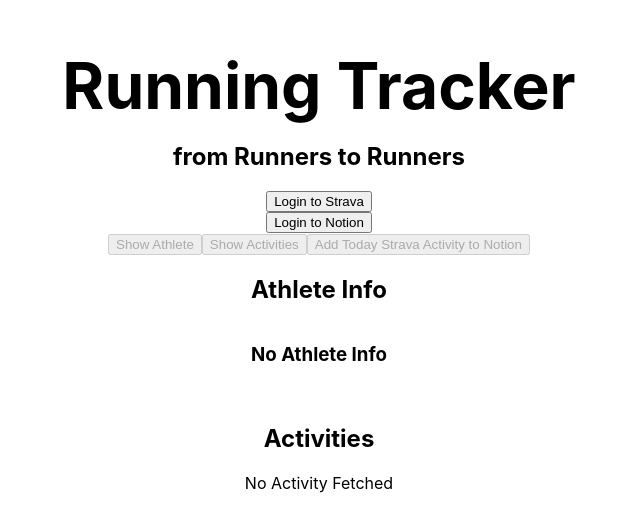
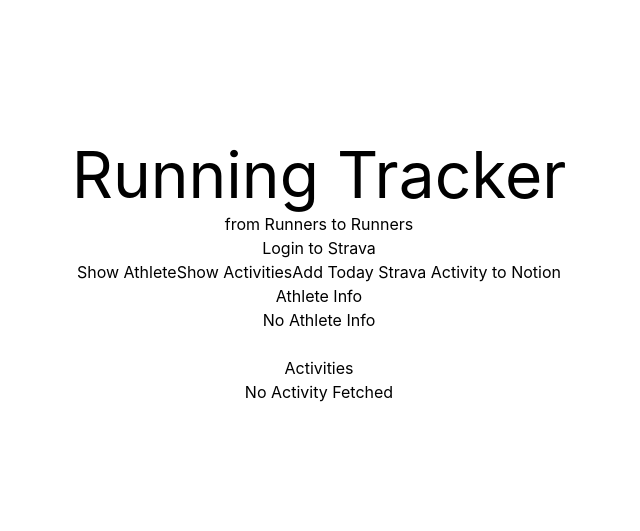
Before and after one commit to Am4teur/NotionStravaRunningTracker, a Next.js app: page / in a window 1280 px wide. Shown: the part 129-660 px from the top of the page, without its empty margins (321-961 px from the left). Built offline with nearby package versions, Linux system fonts and the light colour scheme.

Commit message:
Add tailwind to the project

```diff
--- a/package.json
+++ b/package.json
@@ -20,5 +20,10 @@
     "react-dom": "18.2.0",
     "strava-v3": "^2.1.0",
     "typescript": "4.9.3"
+  },
+  "devDependencies": {
+    "autoprefixer": "^10.4.13",
+    "postcss": "^8.4.20",
+    "tailwindcss": "^3.2.4"
   }
 }
--- a/pages/index.tsx
+++ b/pages/index.tsx
@@ -104,7 +104,6 @@
         >
           Login to Strava
         </button>
-        <button onClick={() => {}}>Login to Notion</button>
 
         <div>
           <div>{accessToken}</div>
--- a/styles/globals.css
+++ b/styles/globals.css
@@ -1,3 +1,7 @@
+@tailwind base;
+@tailwind components;
+@tailwind utilities;
+
 html,
 body {
   padding: 0;
```
Also changed, not shown: 1 other file (tests, documents, lock files or other folders).
